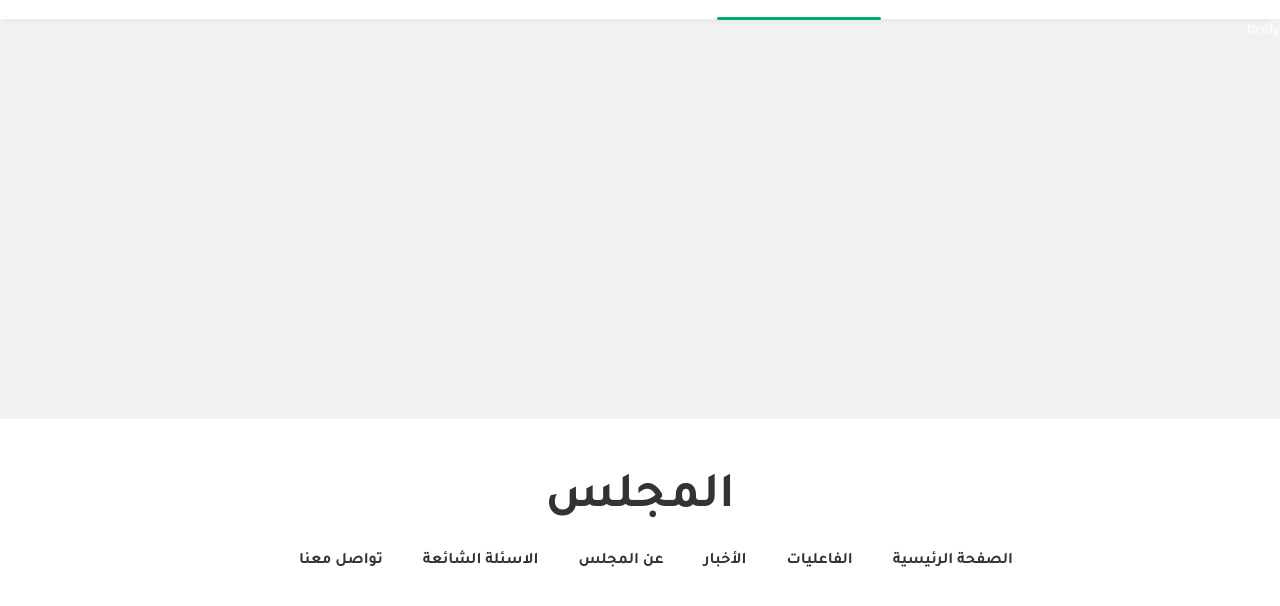
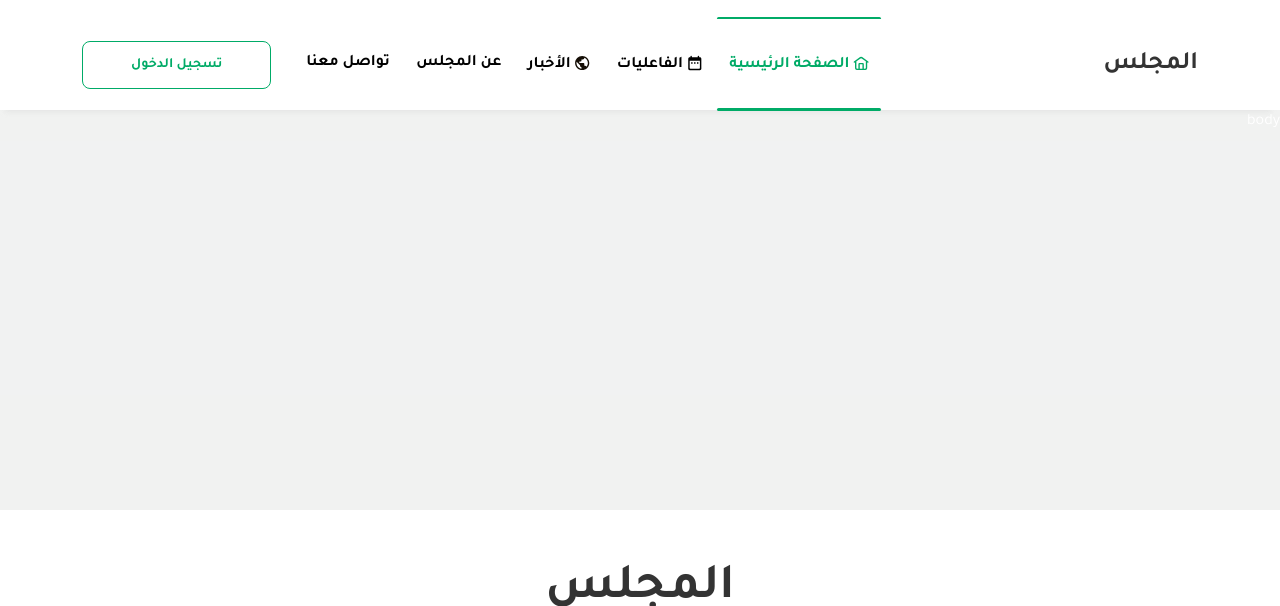
Before and after one commit to YaSmin227/elmagless, a plain HTML site: page main.html in a window 1280 px wide. Shown: the part 114-720 px from the top of the page. Drawn offline with nearby package versions, Linux system fonts and the light colour scheme.

Commit message:
last edits

```diff
--- a/assets/scss/abstracts/_reset.scss
+++ b/assets/scss/abstracts/_reset.scss
@@ -133,3 +133,20 @@ select:focus-visible,
 ::-webkit-scrollbar-thumb:hover {
   background: $main-color;
 }
+
+.main-btn {
+  text-decoration: none;
+  color: $main-color;
+  background-color: #fff;
+  border: 1px solid $main-color;
+  padding: 16px 48px;
+  border-radius: 8px;
+  font-size: 14px;
+  font-weight: 700;
+  transition: 0.5s;
+}
+
+.main-btn:hover {
+  background: $main-color;
+  color: #fff;
+}
--- a/main.html
+++ b/main.html
@@ -140,6 +140,81 @@
     </div>
   </nav>
   <!-- End Header -->
+  <!--Start Header -->
+  <nav class="navbar navbar-expand-lg navbar-light bg-body-tertiary" id="main-header">
+    <div class="container justify-content-between">
+      <!-- Left elements -->
+      <div class="d-flex align-items-center logo">
+        <!-- Logo -->
+        <a href="#">
+          <p>المجلس</p>
+        </a>
+      </div>
+      <button class="navbar-toggler navbar_toggle" type="button" data-bs-toggle="collapse"
+        data-bs-target="#navbarSupportedContent" aria-controls="navbarSupportedContent" aria-expanded="false"
+        aria-label="Toggle navigation">
+        <i class="fa-solid fa-bars"></i>
+      </button>
+      <!-- Left elements -->
+      <!-- Center elements -->
+      <div class="collapse navbar-collapse d-lg-flex justify-content-between" id="navbarSupportedContent">
+        <ul class="navbar-nav list-links">
+          <li class="nav-item me-3 me-lg-1 active">
+            <a class="nav-link home" href="#">
+              <svg width="17" height="17" viewBox="0 0 16 15" fill="none" xmlns="http://www.w3.org/2000/svg">
+                <path
+                  d="M5.72663 13.0201V8.56022C5.72663 8.22269 5.72663 8.05392 5.79596 7.925C5.85696 7.81159 5.95428 7.71939 6.07398 7.66161C6.21006 7.59592 6.38821 7.59592 6.7445 7.59592H8.52577C8.88206 7.59592 9.0602 7.59592 9.19629 7.66161C9.31599 7.71939 9.41331 7.81159 9.4743 7.925C9.54364 8.05392 9.54364 8.22269 9.54364 8.56022V13.0201M1.27344 6.08921L7.02441 2.00299C7.24342 1.84738 7.35292 1.76957 7.47319 1.73958C7.57934 1.71311 7.69093 1.71311 7.79708 1.73958C7.91735 1.76957 8.02685 1.84738 8.24586 2.00299L13.9968 6.08921M2.54578 5.18518V11.0915C2.54578 11.7666 2.54578 12.1041 2.68446 12.362C2.80644 12.5888 3.00108 12.7732 3.24049 12.8887C3.51266 13.0201 3.86894 13.0201 4.58152 13.0201H10.6887C11.4013 13.0201 11.7576 13.0201 12.0298 12.8887C12.2692 12.7732 12.4638 12.5888 12.5858 12.362C12.7245 12.1041 12.7245 11.7666 12.7245 11.0915V5.18518L8.85658 2.43692C8.41857 2.1257 8.19956 1.97009 7.95903 1.91011C7.74672 1.85716 7.52355 1.85716 7.31124 1.91011C7.07071 1.97009 6.8517 2.1257 6.41369 2.43692L2.54578 5.18518Z"
+                  stroke="#150E06" stroke-width="1.3" stroke-linecap="round" stroke-linejoin="round" />
+              </svg>
+
+              الصفحة الرئيسية
+            </a>
+          </li>
+          <li class="nav-item me-3 me-lg-1">
+            <a class="nav-link" href="#">
+              <svg width="16" height="16" viewBox="0 0 11 13" fill="none" xmlns="http://www.w3.org/2000/svg">
+                <path fill-rule="evenodd" clip-rule="evenodd"
+                  d="M9.47081 1.76588H8.87889V1.17396C8.87889 0.848398 8.61252 0.582031 8.28696 0.582031C7.9614 0.582031 7.69503 0.848398 7.69503 1.17396V1.76588H2.95963V1.17396C2.95963 0.848398 2.69326 0.582031 2.3677 0.582031C2.04214 0.582031 1.77578 0.848398 1.77578 1.17396V1.76588H1.18385C0.526814 1.76588 0.00591926 2.29862 0.00591926 2.94973L0 11.2367C0 11.8878 0.526814 12.4205 1.18385 12.4205H9.47081C10.1219 12.4205 10.6547 11.8878 10.6547 11.2367V2.94973C10.6547 2.29862 10.1219 1.76588 9.47081 1.76588ZM9.47055 10.6458C9.47055 10.9714 9.20419 11.2377 8.87863 11.2377H1.77552C1.44996 11.2377 1.18359 10.9714 1.18359 10.6458V4.72656H9.47055V10.6458ZM2.36719 5.91016H3.55104V7.09401H2.36719V5.91016ZM4.73438 5.91016H5.91823V7.09401H4.73438V5.91016ZM7.10156 5.91016H8.28541V7.09401H7.10156V5.91016Z"
+                  fill="black" />
+              </svg>
+              الفاعليات
+            </a>
+          </li>
+          <li class="nav-item me-3 me-lg-1">
+            <a class="nav-link" href="#">
+              <svg width="16" height="16" viewBox="0 0 14 15" fill="none" xmlns="http://www.w3.org/2000/svg">
+                <path fill-rule="evenodd" clip-rule="evenodd"
+                  d="M7.17346 0.837891C3.49618 0.837891 0.511719 3.82235 0.511719 7.49963C0.511719 11.1769 3.49618 14.1614 7.17346 14.1614C10.8507 14.1614 13.8352 11.1769 13.8352 7.49963C13.8352 3.82235 10.8507 0.837891 7.17346 0.837891ZM6.50697 12.7838C3.87558 12.4574 1.84375 10.219 1.84375 7.50105C1.84375 7.08802 1.89704 6.69497 1.98365 6.30859L5.17462 9.49957V10.1657C5.17462 10.8985 5.77418 11.4981 6.50697 11.4981V12.7838ZM11.1029 11.0895C10.9297 10.5499 10.4368 10.1635 9.83721 10.1635H9.17103V8.16503C9.17103 7.79863 8.87125 7.49885 8.50486 7.49885H4.50781V6.1665H5.84016C6.20656 6.1665 6.50634 5.86672 6.50634 5.50033V4.16798H7.83868C8.57148 4.16798 9.17103 3.56842 9.17103 2.83563V2.5625C11.1229 3.35525 12.5019 5.26717 12.5019 7.49885C12.5019 8.88449 11.969 10.1436 11.1029 11.0895Z"
+                  fill="#150E06" />
+              </svg>
+              الأخبار
+            </a>
+          </li>
+
+          <li class="nav-item me-3 me-lg-1">
+            <a class="nav-link" href="about.html"> عن المجلس </a>
+          </li>
+          <li class="nav-item me-3 me-lg-1">
+            <a class="nav-link" href="contactUs.html"> تواصل معنا</a>
+          </li>
+        </ul>
+        <!-- Right elements -->
+        <ul class="navbar-nav flex-row right-elements justify-content-center align-items-center">
+          <!-- social Media -->
+          <li class="nav-item me-3 me-lg-1">
+            <a class="main-btn" href="login.html">
+              تسجيل الدخول
+            </a>
+          </li>
+
+        </ul>
+        <!-- Right elements -->
+      </div>
+
+      <!-- Center elements -->
+    </div>
+  </nav>
+  <!-- End Header -->
 
   <main class="app" style="min-height: 400px; background-color: #595f5d15">
     body
```
Also changed, not shown: assets/css/app.css, 1 other file.
